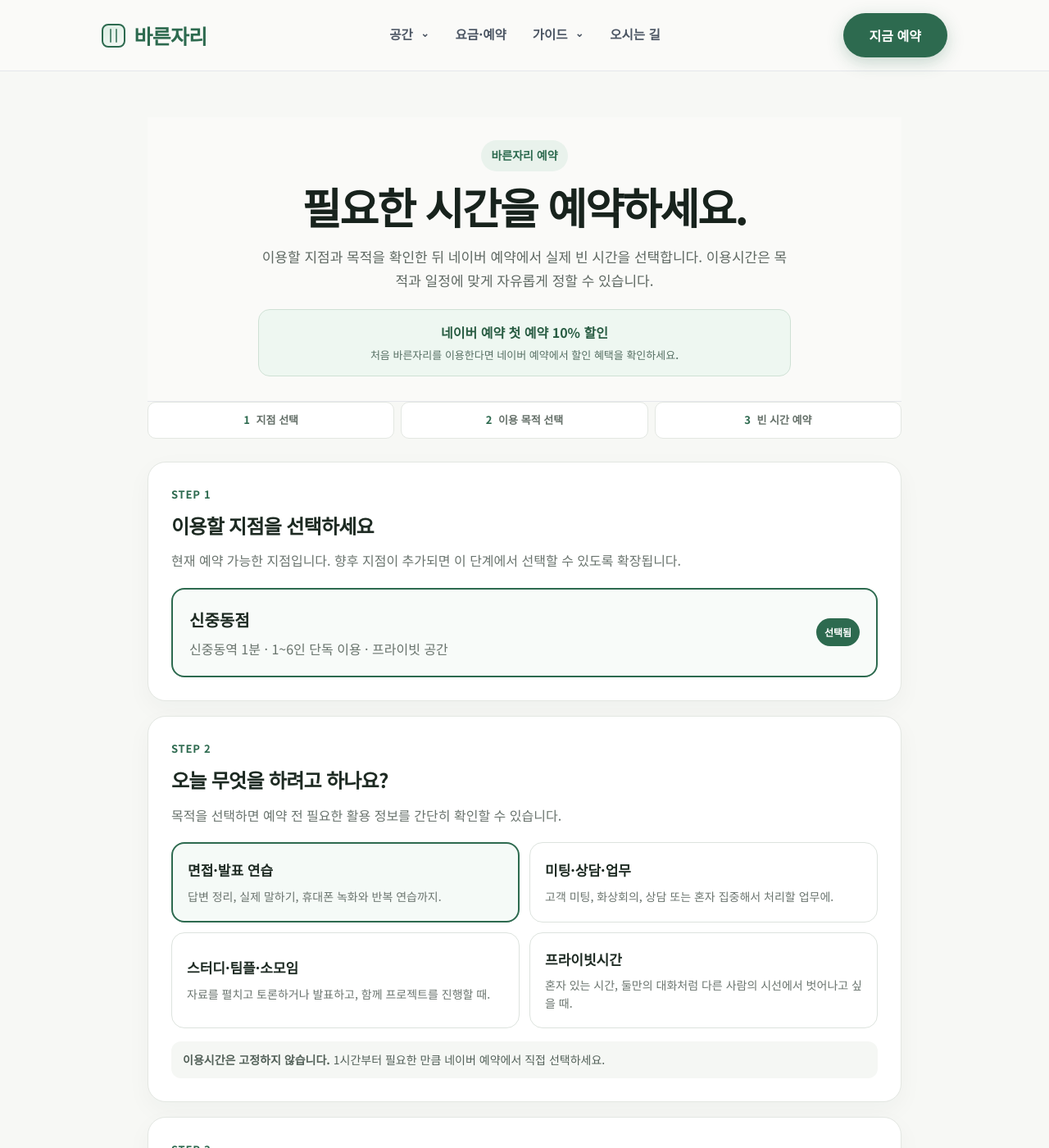
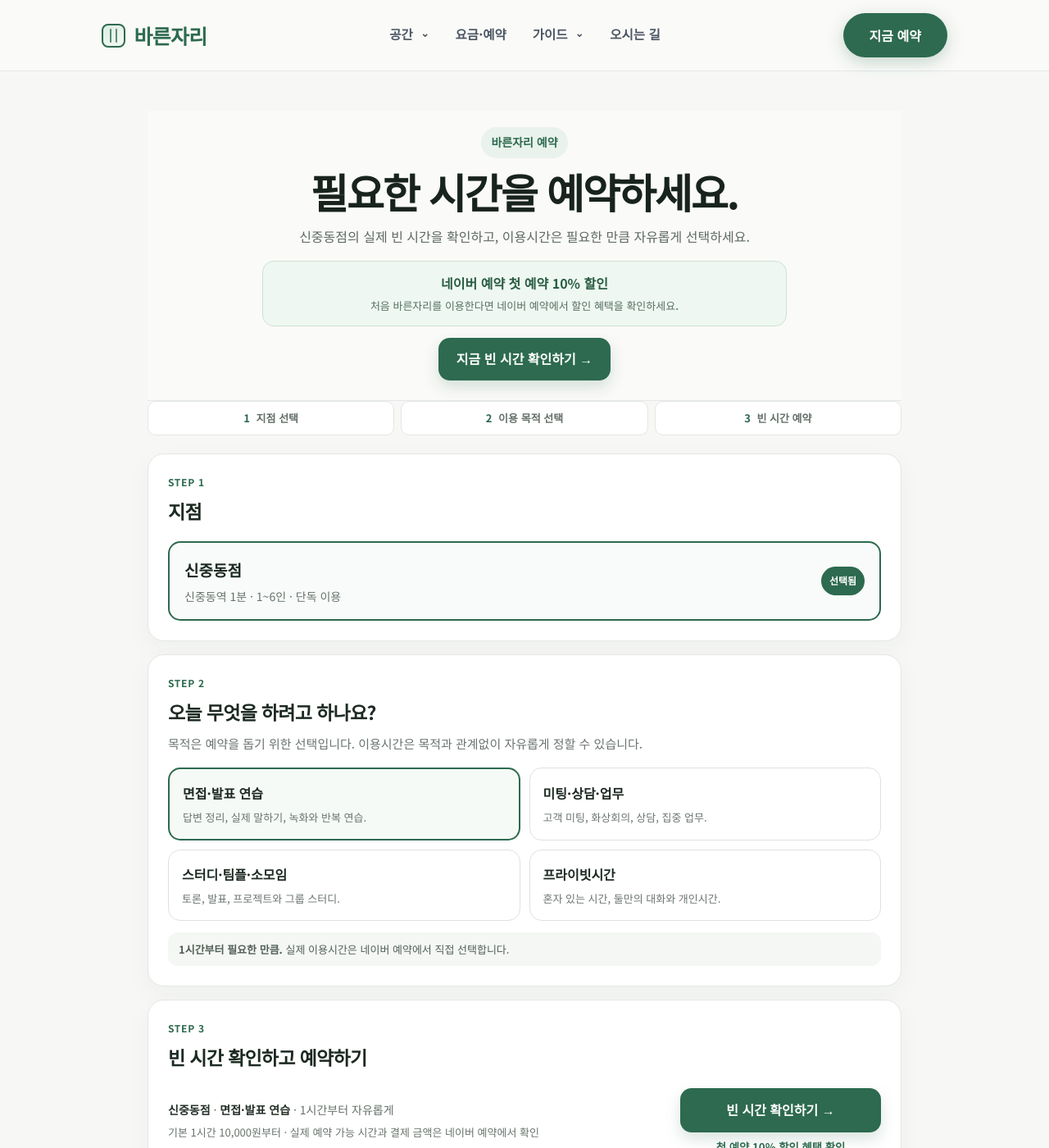
Before and after one commit to bareunspace/blog, a Jekyll site: the page built from booking/index.html, in a window 1280 px wide and 1400 px high. Shown: the whole window at 82% size. Built offline with Jekyll 4.4.1, drawn with Linux system fonts in a browser that asks for light colours; some of the changed text lies outside the part shown.

Commit message:
Optimize booking page for mobile conversion

```diff
--- a/booking/index.html
+++ b/booking/index.html
@@ -9,48 +9,84 @@
 ---
 
 <style>
-  .booking-page { background: #f7f8f5; min-height: 100vh; padding: 56px 20px 88px; }
+  .booking-page { background: #f7f8f5; min-height: 100vh; padding: 48px 20px 96px; }
   .booking-wrap { width: min(920px, 100%); margin: 0 auto; }
-  .booking-hero { text-align: center; padding: 28px 0 30px; }
-  .booking-kicker { display: inline-flex; align-items: center; gap: 8px; margin: 0 0 14px; padding: 7px 12px; border-radius: 999px; background: #e9f2ec; color: #2d6a4f; font-size: 14px; font-weight: 700; }
-  .booking-hero h1 { margin: 0; font-size: clamp(32px, 6vw, 52px); line-height: 1.12; letter-spacing: -0.04em; color: #18231d; }
-  .booking-hero p { max-width: 650px; margin: 18px auto 0; color: #5f6963; font-size: 17px; line-height: 1.7; }
-  .booking-promo { max-width: 650px; margin: 20px auto 0; padding: 14px 18px; border: 1px solid #cfe1d5; border-radius: 14px; background: #eef7f1; color: #285c42; font-weight: 800; }
+  .booking-hero { text-align: center; padding: 20px 0 24px; }
+  .booking-kicker { display: inline-flex; align-items: center; gap: 8px; margin: 0 0 12px; padding: 7px 12px; border-radius: 999px; background: #e9f2ec; color: #2d6a4f; font-size: 14px; font-weight: 700; }
+  .booking-hero h1 { margin: 0; font-size: clamp(32px, 6vw, 50px); line-height: 1.12; letter-spacing: -0.04em; color: #18231d; }
+  .booking-hero p { max-width: 640px; margin: 14px auto 0; color: #5f6963; font-size: 16px; line-height: 1.65; }
+  .booking-promo { max-width: 640px; margin: 16px auto 0; padding: 13px 16px; border: 1px solid #cfe1d5; border-radius: 14px; background: #eef7f1; color: #285c42; font-weight: 800; }
   .booking-promo span { display: block; margin-top: 3px; font-size: 13px; font-weight: 500; color: #577064; }
-  .booking-progress { display: grid; grid-template-columns: repeat(3, 1fr); gap: 8px; margin: 0 0 28px; }
-  .booking-progress span { padding: 10px 8px; border-radius: 10px; background: #fff; border: 1px solid #e3e7e2; text-align: center; color: #657069; font-size: 13px; font-weight: 700; }
+  .booking-hero-cta { display: inline-flex; align-items: center; justify-content: center; min-height: 52px; margin-top: 14px; padding: 0 22px; border-radius: 14px; background: #2d6a4f; color: #fff; text-decoration: none; font-weight: 800; box-shadow: 0 8px 18px rgba(45,106,79,.18); }
+  .booking-hero-cta:hover { background: #255a43; }
+  .booking-progress { display: grid; grid-template-columns: repeat(3, 1fr); gap: 8px; margin: 0 0 22px; }
+  .booking-progress span { padding: 9px 8px; border-radius: 10px; background: #fff; border: 1px solid #e3e7e2; text-align: center; color: #657069; font-size: 13px; font-weight: 700; }
   .booking-progress strong { color: #2d6a4f; margin-right: 4px; }
-  .booking-section { background: #fff; border: 1px solid #e3e7e2; border-radius: 22px; padding: 28px; margin-top: 18px; box-shadow: 0 10px 30px rgba(31,55,40,.04); }
-  .booking-section-head { margin-bottom: 20px; }
-  .booking-step { margin: 0 0 7px; color: #2d6a4f; font-size: 13px; font-weight: 800; letter-spacing: .06em; text-transform: uppercase; }
-  .booking-section h2 { margin: 0; color: #1d2a22; font-size: 24px; letter-spacing: -0.03em; }
-  .booking-section-desc { margin: 9px 0 0; color: #6a746e; line-height: 1.65; }
-  .branch-card { display: flex; justify-content: space-between; gap: 20px; align-items: center; padding: 20px; border: 2px solid #2d6a4f; border-radius: 16px; background: #f8fbf9; }
-  .branch-card h3 { margin: 0 0 6px; color: #1d2a22; font-size: 20px; }
-  .branch-card p { margin: 0; color: #68736c; line-height: 1.55; }
+  .booking-section { background: #fff; border: 1px solid #e3e7e2; border-radius: 20px; padding: 24px; margin-top: 16px; box-shadow: 0 10px 30px rgba(31,55,40,.04); }
+  .booking-section-head { margin-bottom: 17px; }
+  .booking-step { margin: 0 0 6px; color: #2d6a4f; font-size: 12px; font-weight: 800; letter-spacing: .06em; text-transform: uppercase; }
+  .booking-section h2 { margin: 0; color: #1d2a22; font-size: 23px; letter-spacing: -0.03em; }
+  .booking-section-desc { margin: 7px 0 0; color: #6a746e; line-height: 1.6; font-size: 15px; }
+  .branch-card { display: flex; justify-content: space-between; gap: 18px; align-items: center; padding: 17px 18px; border: 2px solid #2d6a4f; border-radius: 15px; background: #f8fbf9; }
+  .branch-card h3 { margin: 0 0 5px; color: #1d2a22; font-size: 19px; }
+  .branch-card p { margin: 0; color: #68736c; line-height: 1.5; font-size: 14px; }
   .branch-selected { flex: 0 0 auto; padding: 7px 10px; border-radius: 999px; background: #2d6a4f; color: #fff; font-size: 12px; font-weight: 800; }
-  .purpose-grid { display: grid; grid-template-columns: repeat(2,minmax(0,1fr)); gap: 12px; }
-  .purpose-card { appearance: none; width: 100%; border: 1px solid #dde3de; background: #fff; border-radius: 16px; padding: 18px; text-align: left; cursor: pointer; transition: .18s ease; color: inherit; font: inherit; }
+  .purpose-grid { display: grid; grid-template-columns: repeat(2,minmax(0,1fr)); gap: 11px; }
+  .purpose-card { appearance: none; width: 100%; border: 1px solid #dde3de; background: #fff; border-radius: 15px; padding: 16px; text-align: left; cursor: pointer; transition: .18s ease; color: inherit; font: inherit; }
   .purpose-card:hover { border-color: #94b4a0; transform: translateY(-1px); }
   .purpose-card.is-active { border: 2px solid #2d6a4f; background: #f5faf7; }
-  .purpose-title { display: block; color: #1d2a22; font-size: 17px; font-weight: 800; margin-bottom: 7px; }
-  .purpose-copy { display: block; color: #6b756f; font-size: 14px; line-height: 1.55; }
-  .time-free-note { margin: 16px 0 0; padding: 12px 14px; border-radius: 12px; background: #f5f7f4; color: #526058; font-size: 14px; line-height: 1.55; }
-  .booking-summary { display: grid; grid-template-columns: 1fr auto; gap: 22px; align-items: center; }
-  .summary-box { padding: 18px; border-radius: 16px; background: #f5f7f4; }
-  .summary-line { display: flex; justify-content: space-between; gap: 24px; padding: 7px 0; color: #616c65; }
-  .summary-line strong { color: #202d25; text-align: right; }
-  .booking-price-note { margin: 12px 0 0; color: #68736c; font-size: 14px; line-height: 1.6; }
-  .booking-action { min-width: 245px; }
-  .booking-action a { display: flex; align-items: center; justify-content: center; min-height: 56px; padding: 0 22px; border-radius: 14px; background: #2d6a4f; color: #fff; text-decoration: none; font-weight: 800; font-size: 16px; box-shadow: 0 8px 18px rgba(45,106,79,.18); }
+  .purpose-title { display: block; color: #1d2a22; font-size: 16px; font-weight: 800; margin-bottom: 6px; }
+  .purpose-copy { display: block; color: #6b756f; font-size: 13px; line-height: 1.5; }
+  .time-free-note { margin: 14px 0 0; padding: 11px 13px; border-radius: 12px; background: #f5f7f4; color: #526058; font-size: 13px; line-height: 1.5; }
+  .booking-final { display: flex; align-items: center; justify-content: space-between; gap: 20px; }
+  .booking-selection { color: #667169; font-size: 14px; line-height: 1.55; }
+  .booking-selection strong { color: #253229; }
+  .booking-price-note { margin: 7px 0 0; color: #68736c; font-size: 13px; line-height: 1.55; }
+  .booking-action { flex: 0 0 auto; min-width: 245px; }
+  .booking-action a { display: flex; align-items: center; justify-content: center; min-height: 54px; padding: 0 20px; border-radius: 14px; background: #2d6a4f; color: #fff; text-decoration: none; font-weight: 800; font-size: 16px; box-shadow: 0 8px 18px rgba(45,106,79,.18); }
   .booking-action a:hover { background: #255a43; }
-  .booking-action small { display: block; margin-top: 10px; color: #79827d; text-align: center; line-height: 1.5; }
-  .booking-discount-note { margin-top: 8px !important; color: #2d6a4f !important; font-weight: 700; }
-  .booking-info { display: grid; grid-template-columns: repeat(3,1fr); gap: 12px; margin-top: 18px; }
-  .booking-info-card { padding: 18px; border-radius: 16px; background: #fff; border: 1px solid #e3e7e2; }
-  .booking-info-card strong { display: block; margin-bottom: 6px; color: #26332b; }
-  .booking-info-card span { color: #6c766f; font-size: 14px; line-height: 1.55; }
-  @media (max-width:720px) { .booking-page{padding:30px 16px 68px}.booking-hero{padding:18px 0 28px;text-align:left}.booking-hero p,.booking-promo{margin-left:0}.booking-progress{grid-template-columns:1fr}.booking-section{padding:21px 18px;border-radius:18px}.purpose-grid{grid-template-columns:1fr}.booking-summary{grid-template-columns:1fr}.booking-action{min-width:0}.booking-info{grid-template-columns:1fr}.branch-card{align-items:flex-start} }
+  .booking-action small { display: block; margin-top: 8px; color: #79827d; text-align: center; line-height: 1.45; }
+  .booking-discount-note { color: #2d6a4f !important; font-weight: 700; }
+  .booking-info { display: grid; grid-template-columns: repeat(3,1fr); gap: 11px; margin-top: 16px; }
+  .booking-info-card { padding: 16px; border-radius: 15px; background: #fff; border: 1px solid #e3e7e2; }
+  .booking-info-card strong { display: block; margin-bottom: 5px; color: #26332b; }
+  .booking-info-card span { color: #6c766f; font-size: 13px; line-height: 1.5; }
+  .booking-mobile-bar { display: none; }
+  @media (max-width:720px) {
+    .booking-page { padding: 20px 14px 116px; }
+    .booking-hero { padding: 10px 0 18px; text-align: left; }
+    .booking-kicker { margin-bottom: 9px; }
+    .booking-hero h1 { font-size: 34px; }
+    .booking-hero p { margin: 10px 0 0; font-size: 15px; line-height: 1.55; }
+    .booking-promo { margin: 12px 0 0; padding: 11px 13px; }
+    .booking-promo span { display: none; }
+    .booking-hero-cta { width: 100%; margin-top: 10px; min-height: 50px; }
+    .booking-progress { display: none; }
+    .booking-section { padding: 18px 16px; border-radius: 17px; margin-top: 12px; }
+    .booking-section-head { margin-bottom: 13px; }
+    .booking-step { display: none; }
+    .booking-section h2 { font-size: 20px; }
+    .booking-section-desc { font-size: 13px; line-height: 1.5; }
+    .branch-card { padding: 13px 14px; gap: 12px; }
+    .branch-card h3 { font-size: 17px; margin-bottom: 3px; }
+    .branch-card p { font-size: 12px; }
+    .branch-selected { font-size: 11px; padding: 6px 8px; }
+    .purpose-grid { grid-template-columns: repeat(2,minmax(0,1fr)); gap: 8px; }
+    .purpose-card { min-height: 76px; padding: 13px 11px; text-align: center; display: flex; align-items: center; justify-content: center; }
+    .purpose-title { margin: 0; font-size: 14px; line-height: 1.35; }
+    .purpose-copy { display: none; }
+    .time-free-note { margin-top: 10px; padding: 9px 11px; font-size: 12px; }
+    .booking-final { display: block; }
+    .booking-selection { font-size: 13px; }
+    .booking-action { min-width: 0; margin-top: 13px; }
+    .booking-action a { min-height: 50px; }
+    .booking-info { grid-template-columns: 1fr; gap: 8px; }
+    .booking-info-card { padding: 13px 14px; }
+    .booking-mobile-bar { position: fixed; z-index: 50; left: 0; right: 0; bottom: 0; display: flex; align-items: center; gap: 10px; padding: 10px 14px calc(10px + env(safe-area-inset-bottom)); background: rgba(255,255,255,.96); border-top: 1px solid #e2e7e3; backdrop-filter: blur(12px); box-shadow: 0 -8px 24px rgba(31,55,40,.08); }
+    .booking-mobile-bar span { flex: 1; color: #506057; font-size: 12px; line-height: 1.35; }
+    .booking-mobile-bar strong { display: block; color: #2d6a4f; font-size: 13px; }
+    .booking-mobile-bar a { flex: 0 0 auto; min-height: 46px; display: inline-flex; align-items: center; justify-content: center; padding: 0 17px; border-radius: 12px; background: #2d6a4f; color: #fff; text-decoration: none; font-size: 14px; font-weight: 800; }
+  }
 </style>
 
 <main class="booking-page" id="mainContent">
@@ -58,14 +94,51 @@
     <header class="booking-hero">
       <span class="booking-kicker">바른자리 예약</span>
       <h1>필요한 시간을 예약하세요.</h1>
-      <p>이용할 지점과 목적을 확인한 뒤 네이버 예약에서 실제 빈 시간을 선택합니다. 이용시간은 목적과 일정에 맞게 자유롭게 정할 수 있습니다.</p>
+      <p>신중동점의 실제 빈 시간을 확인하고, 이용시간은 필요한 만큼 자유롭게 선택하세요.</p>
       <div class="booking-promo">네이버 예약 첫 예약 10% 할인<span>처음 바른자리를 이용한다면 네이버 예약에서 할인 혜택을 확인하세요.</span></div>
+      <a class="booking-hero-cta" href="https://m.place.naver.com/place/2041312316/ticket" target="_blank" rel="noopener noreferrer" data-cta="booking_hero_naver">지금 빈 시간 확인하기 →</a>
     </header>
+
     <div class="booking-progress" aria-label="예약 진행 순서"><span><strong>1</strong> 지점 선택</span><span><strong>2</strong> 이용 목적 선택</span><span><strong>3</strong> 빈 시간 예약</span></div>
-    <section class="booking-section" aria-labelledby="booking-branch-title"><div class="booking-section-head"><p class="booking-step">Step 1</p><h2 id="booking-branch-title">이용할 지점을 선택하세요</h2><p class="booking-section-desc">현재 예약 가능한 지점입니다. 향후 지점이 추가되면 이 단계에서 선택할 수 있도록 확장됩니다.</p></div><div class="branch-card"><div><h3>신중동점</h3><p>신중동역 1분 · 1~6인 단독 이용 · 프라이빗 공간</p></div><span class="branch-selected">선택됨</span></div></section>
-    <section class="booking-section" aria-labelledby="booking-purpose-title"><div class="booking-section-head"><p class="booking-step">Step 2</p><h2 id="booking-purpose-title">오늘 무엇을 하려고 하나요?</h2><p class="booking-section-desc">목적을 선택하면 예약 전 필요한 활용 정보를 간단히 확인할 수 있습니다.</p></div><div class="purpose-grid" id="purposeGrid"><button class="purpose-card is-active" type="button" data-purpose="면접·발표 연습" aria-pressed="true"><span class="purpose-title">면접·발표 연습</span><span class="purpose-copy">답변 정리, 실제 말하기, 휴대폰 녹화와 반복 연습까지.</span></button><button class="purpose-card" type="button" data-purpose="미팅·상담·업무" aria-pressed="false"><span class="purpose-title">미팅·상담·업무</span><span class="purpose-copy">고객 미팅, 화상회의, 상담 또는 혼자 집중해서 처리할 업무에.</span></button><button class="purpose-card" type="button" data-purpose="스터디·팀플·소모임" aria-pressed="false"><span class="purpose-title">스터디·팀플·소모임</span><span class="purpose-copy">자료를 펼치고 토론하거나 발표하고, 함께 프로젝트를 진행할 때.</span></button><button class="purpose-card" type="button" data-purpose="프라이빗시간" aria-pressed="false"><span class="purpose-title">프라이빗시간</span><span class="purpose-copy">혼자 있는 시간, 둘만의 대화처럼 다른 사람의 시선에서 벗어나고 싶을 때.</span></button></div><p class="time-free-note"><strong>이용시간은 고정하지 않습니다.</strong> 1시간부터 필요한 만큼 네이버 예약에서 직접 선택하세요.</p></section>
-    <section class="booking-section" aria-labelledby="booking-final-title"><div class="booking-section-head"><p class="booking-step">Step 3</p><h2 id="booking-final-title">실제 빈 시간을 확인하세요</h2></div><div class="booking-summary"><div><div class="summary-box" aria-live="polite"><div class="summary-line"><span>지점</span><strong>신중동점</strong></div><div class="summary-line"><span>이용 목적</span><strong id="selectedPurpose">면접·발표 연습</strong></div><div class="summary-line"><span>이용시간</span><strong>필요한 만큼 자유롭게</strong></div></div><p class="booking-price-note">기본 이용요금은 <strong>1시간 10,000원부터</strong>입니다. 실제 예약 가능 시간과 결제 금액은 네이버 예약 화면에서 최종 확인해 주세요.</p></div><div class="booking-action"><a href="https://m.place.naver.com/place/2041312316/ticket" target="_blank" rel="noopener noreferrer" data-cta="booking_final_naver">신중동점 빈 시간 확인하기 →</a><small>네이버 예약에서 날짜와 이용시간을 직접 선택합니다.</small><small class="booking-discount-note">첫 예약이라면 10% 할인 혜택을 확인하세요.</small></div></div></section>
-    <div class="booking-info" aria-label="이용 핵심 안내"><div class="booking-info-card"><strong>단독 이용</strong><span>예약 시간 동안 1~6인이 한 공간을 단독으로 이용합니다.</span></div><div class="booking-info-card"><strong>입실 안내</strong><span>예약 확정 후 입실에 필요한 안내를 확인해 주세요.</span></div><div class="booking-info-card"><strong>주차</strong><span>등록 시 주차 2시간 무료 안내를 확인할 수 있습니다.</span></div></div>
+
+    <section class="booking-section" aria-labelledby="booking-branch-title">
+      <div class="booking-section-head"><p class="booking-step">Step 1</p><h2 id="booking-branch-title">지점</h2></div>
+      <div class="branch-card"><div><h3>신중동점</h3><p>신중동역 1분 · 1~6인 · 단독 이용</p></div><span class="branch-selected">선택됨</span></div>
+    </section>
+
+    <section class="booking-section" aria-labelledby="booking-purpose-title">
+      <div class="booking-section-head"><p class="booking-step">Step 2</p><h2 id="booking-purpose-title">오늘 무엇을 하려고 하나요?</h2><p class="booking-section-desc">목적은 예약을 돕기 위한 선택입니다. 이용시간은 목적과 관계없이 자유롭게 정할 수 있습니다.</p></div>
+      <div class="purpose-grid" id="purposeGrid">
+        <button class="purpose-card is-active" type="button" data-purpose="면접·발표 연습" aria-pressed="true"><span class="purpose-title">면접·발표 연습</span><span class="purpose-copy">답변 정리, 실제 말하기, 녹화와 반복 연습.</span></button>
+        <button class="purpose-card" type="button" data-purpose="미팅·상담·업무" aria-pressed="false"><span class="purpose-title">미팅·상담·업무</span><span class="purpose-copy">고객 미팅, 화상회의, 상담, 집중 업무.</span></button>
+        <button class="purpose-card" type="button" data-purpose="스터디·팀플·소모임" aria-pressed="false"><span class="purpose-title">스터디·팀플·소모임</span><span class="purpose-copy">토론, 발표, 프로젝트와 그룹 스터디.</span></button>
+        <button class="purpose-card" type="button" data-purpose="프라이빗시간" aria-pressed="false"><span class="purpose-title">프라이빗시간</span><span class="purpose-copy">혼자 있는 시간, 둘만의 대화와 개인시간.</span></button>
+      </div>
+      <p class="time-free-note"><strong>1시간부터 필요한 만큼.</strong> 실제 이용시간은 네이버 예약에서 직접 선택합니다.</p>
+    </section>
+
+    <section class="booking-section" aria-labelledby="booking-final-title">
+      <div class="booking-section-head"><p class="booking-step">Step 3</p><h2 id="booking-final-title">빈 시간 확인하고 예약하기</h2></div>
+      <div class="booking-final">
+        <div>
+          <div class="booking-selection"><strong>신중동점</strong> · <strong id="selectedPurpose">면접·발표 연습</strong> · 1시간부터 자유롭게</div>
+          <p class="booking-price-note">기본 1시간 10,000원부터 · 실제 예약 가능 시간과 결제 금액은 네이버 예약에서 확인</p>
+        </div>
+        <div class="booking-action"><a href="https://m.place.naver.com/place/2041312316/ticket" target="_blank" rel="noopener noreferrer" data-cta="booking_final_naver">빈 시간 확인하기 →</a><small class="booking-discount-note">첫 예약 10% 할인 혜택 확인</small></div>
+      </div>
+    </section>
+
+    <div class="booking-info" aria-label="이용 핵심 안내">
+      <div class="booking-info-card"><strong>단독 이용</strong><span>예약 시간 동안 1~6인이 공간을 단독으로 이용합니다.</span></div>
+      <div class="booking-info-card"><strong>입실 안내</strong><span>예약 확정 후 입실에 필요한 안내를 확인해 주세요.</span></div>
+      <div class="booking-info-card"><strong>주차</strong><span>등록 시 주차 2시간 무료 안내를 확인할 수 있습니다.</span></div>
+    </div>
+  </div>
+
+  <div class="booking-mobile-bar" aria-label="모바일 빠른 예약">
+    <span><strong>첫 예약 10% 할인</strong>신중동점 · 1시간부터</span>
+    <a href="https://m.place.naver.com/place/2041312316/ticket" target="_blank" rel="noopener noreferrer" data-cta="booking_mobile_sticky_naver">빈 시간 확인</a>
   </div>
 </main>
+
 <script>(function(){var cards=document.querySelectorAll('.purpose-card');var purpose=document.getElementById('selectedPurpose');cards.forEach(function(card){card.addEventListener('click',function(){cards.forEach(function(item){item.classList.remove('is-active');item.setAttribute('aria-pressed','false');});card.classList.add('is-active');card.setAttribute('aria-pressed','true');purpose.textContent=card.getAttribute('data-purpose');});});})();</script>
```
